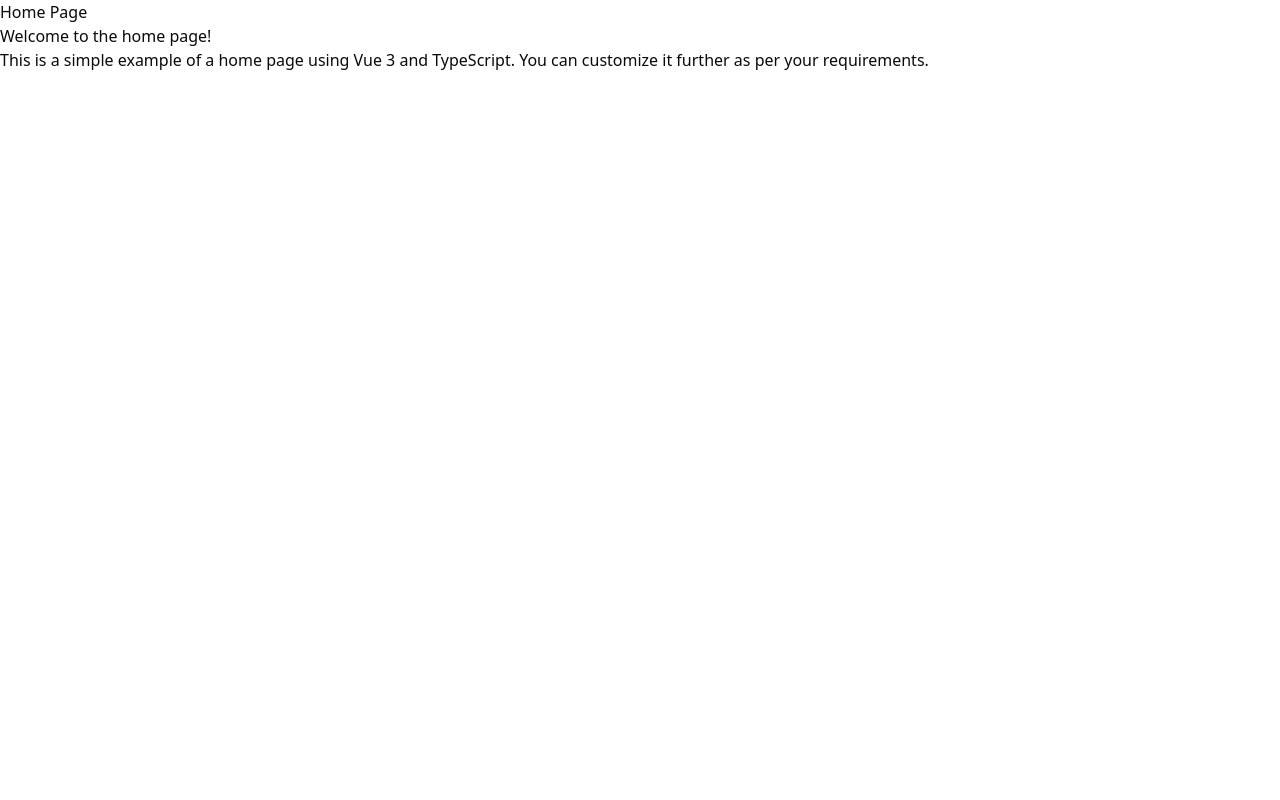
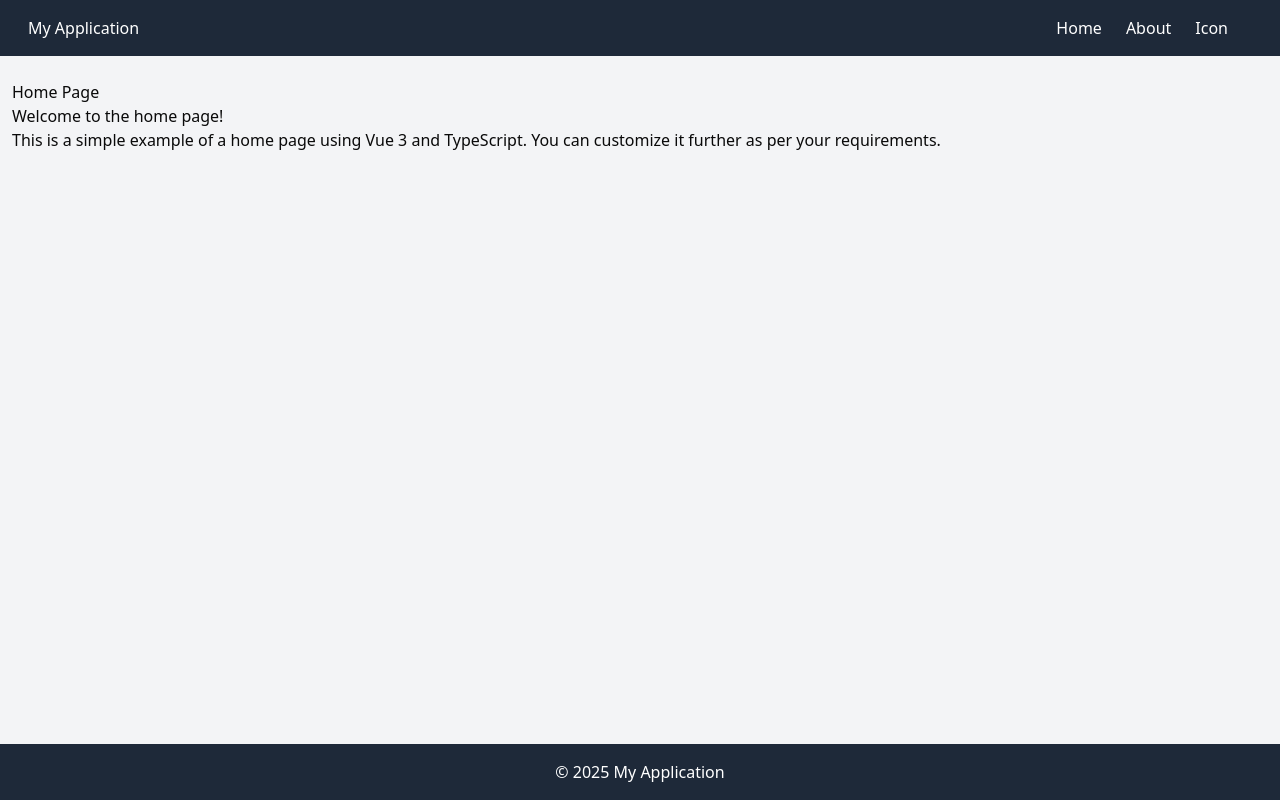
Before and after one commit to uphg/vue-shadcn-admin, a Vue app: page / in a window 1280 px wide. Built offline with nearby package versions, Linux system fonts and the light colour scheme.

Commit message:
feat: default layout.

```diff
--- /dev/null
+++ b/src/components/layout/default-layout.tsx
@@ -0,0 +1,35 @@
+import { RouterLink, RouterView } from "vue-router";
+
+const DefaultLayout = defineComponent({
+  name: 'DefaultLayout',
+  setup() {
+    return () => (
+      <div class="default-layout flex flex-col min-h-screen">
+        <header class="flex items-center justify-center p-4 bg-gray-800 text-white">
+          <div class="max-w-7xl w-full flex items-center justify-between px-3">
+            <RouterLink to="/">
+              <h1>My Application</h1>
+            </RouterLink>
+            <nav class="flex items-center space-x-4 lg:space-x-6 mx-6 mx-6">
+              <RouterLink to="/">Home</RouterLink>
+              <RouterLink to="/about">About</RouterLink>
+              <RouterLink to="/icon">Icon</RouterLink>
+            </nav>
+          </div>
+        </header>
+        <main class="flex-1 bg-gray-100 p-y-6">
+          <div class="max-w-7xl w-full mx-auto px-3 py-6">
+            <RouterView />
+          </div>
+        </main>
+        <footer class="bg-gray-800 text-white py-4">
+          <div class="max-w-7xl w-full mx-auto px-3 text-center">
+            <p>&copy; 2025 My Application</p>
+          </div>
+        </footer>
+      </div>
+    );
+  }
+});
+
+export default DefaultLayout;
```
Also changed, not shown: src/router/index.ts (+8 -0 lines).
